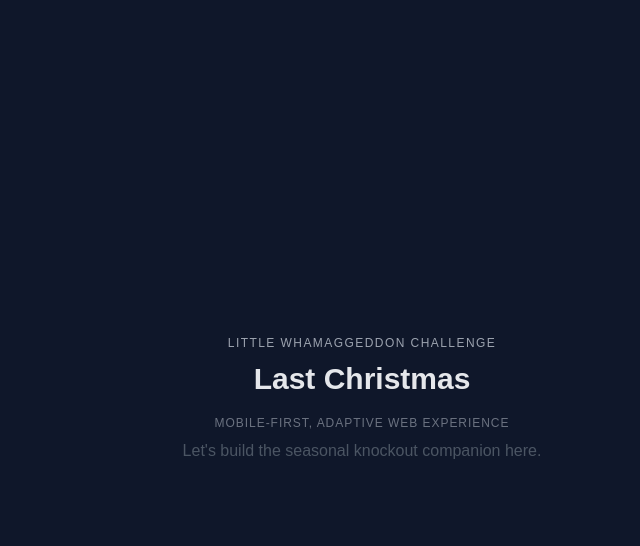
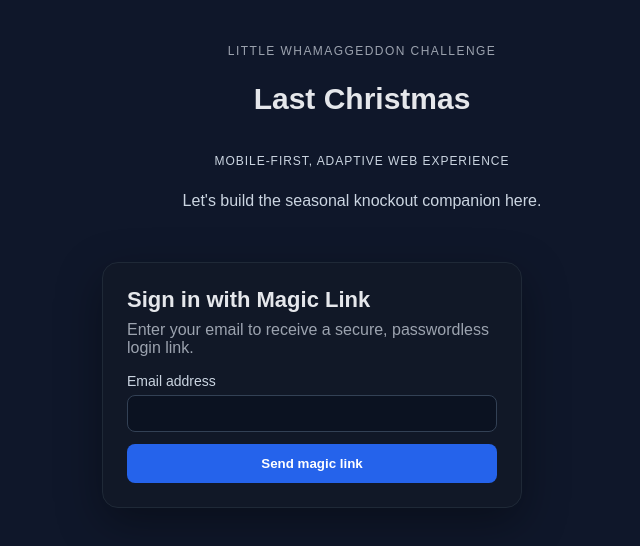
Before and after one commit to pico-dot-ai/lastchristmas, a Next.js app in the folder web/: page / in a window 1280 px wide. Shown: the top 546 px of the page, without its empty margins (278-918 px from the left). Built offline with nearby package versions, Linux system fonts and the light colour scheme; no server answers.

Commit message:
Add user card to home page

```diff
--- a/web/app/page.tsx
+++ b/web/app/page.tsx
@@ -1,15 +1,93 @@
+"use client";
+
+import { useMemo } from "react";
+
+import { UserCard } from "@/components/auth/UserCard";
+import { useAuth } from "@/components/auth/useAuth";
+
 export default function HomePage() {
+  const {
+    stage,
+    supabaseUser,
+    profile,
+    isLoading,
+    error,
+    sendMagicLink,
+    updateProfile,
+    startEditingProfile,
+    finishEditingProfile,
+    signOut,
+  } = useAuth();
+
+  const cardMode = useMemo(() => {
+    if (stage === "profileComplete") return "profileView" as const;
+    if (stage === "profileIncomplete" || stage === "editingProfile") return "profileEdit" as const;
+    return "enterEmail" as const;
+  }, [stage]);
+
+  const helperMessage = useMemo(() => {
+    if (stage === "magicLinkSent") {
+      return "Magic link sent! Check your email to continue.";
+    }
+    if (stage === "sendingMagicLink") {
+      return "Sending magic link...";
+    }
+    return null;
+  }, [stage]);
+
   return (
-    <main style={{ minHeight: "100vh", display: "grid", placeItems: "center", fontFamily: "sans-serif", padding: "24px" }}>
-      <div style={{ textAlign: "center", maxWidth: "640px", width: "100%" }}>
+    <main
+      style={{
+        minHeight: "100vh",
+        display: "flex",
+        flexDirection: "column",
+        alignItems: "center",
+        gap: "24px",
+        fontFamily: "sans-serif",
+        padding: "32px 24px",
+        background: "#0f172a",
+        color: "#e5e7eb",
+      }}
+    >
+      <div style={{ textAlign: "center", maxWidth: "720px", width: "100%", display: "grid", gap: "6px" }}>
         <p style={{ letterSpacing: "0.12em", textTransform: "uppercase", color: "#9ca3af", fontSize: "12px" }}>
           Little Whamaggeddon Challenge
         </p>
         <h1 style={{ marginTop: "6px", fontSize: "30px", fontWeight: 800 }}>Last Christmas</h1>
-        <p style={{ letterSpacing: "0.08em", textTransform: "uppercase", color: "#6b7280", fontSize: "12px" }}>
+        <p style={{ letterSpacing: "0.08em", textTransform: "uppercase", color: "#cbd5e1", fontSize: "12px" }}>
           Mobile-first, adaptive web experience
         </p>
-        <p style={{ marginTop: "6px", color: "#4b5563" }}>Let&apos;s build the seasonal knockout companion here.</p>
+        <p style={{ marginTop: "6px", color: "#cbd5e1" }}>Let&apos;s build the seasonal knockout companion here.</p>
+      </div>
+
+      <div style={{ width: "100%", maxWidth: "520px", display: "grid", gap: "12px", marginTop: "12px" }}>
+        {helperMessage && (
+          <div
+            style={{
+              padding: "12px",
+              borderRadius: "12px",
+              background: "#111827",
+              border: "1px solid #1f2937",
+              color: "#9ca3af",
+              textAlign: "center",
+              fontSize: "14px",
+            }}
+          >
+            {helperMessage}
+          </div>
+        )}
+
+        <UserCard
+          mode={cardMode}
+          profile={profile}
+          onSubmitEmail={cardMode === "enterEmail" ? sendMagicLink : undefined}
+          onStartEditProfile={cardMode === "profileView" ? startEditingProfile : undefined}
+          onSaveProfile={cardMode === "profileEdit" ? updateProfile : undefined}
+          onCancelEditProfile={cardMode === "profileEdit" ? finishEditingProfile : undefined}
+          onSignOut={supabaseUser ? signOut : undefined}
+          isLoading={isLoading || stage === "sendingMagicLink"}
+          error={error}
+        />
       </div>
     </main>
   );
```
